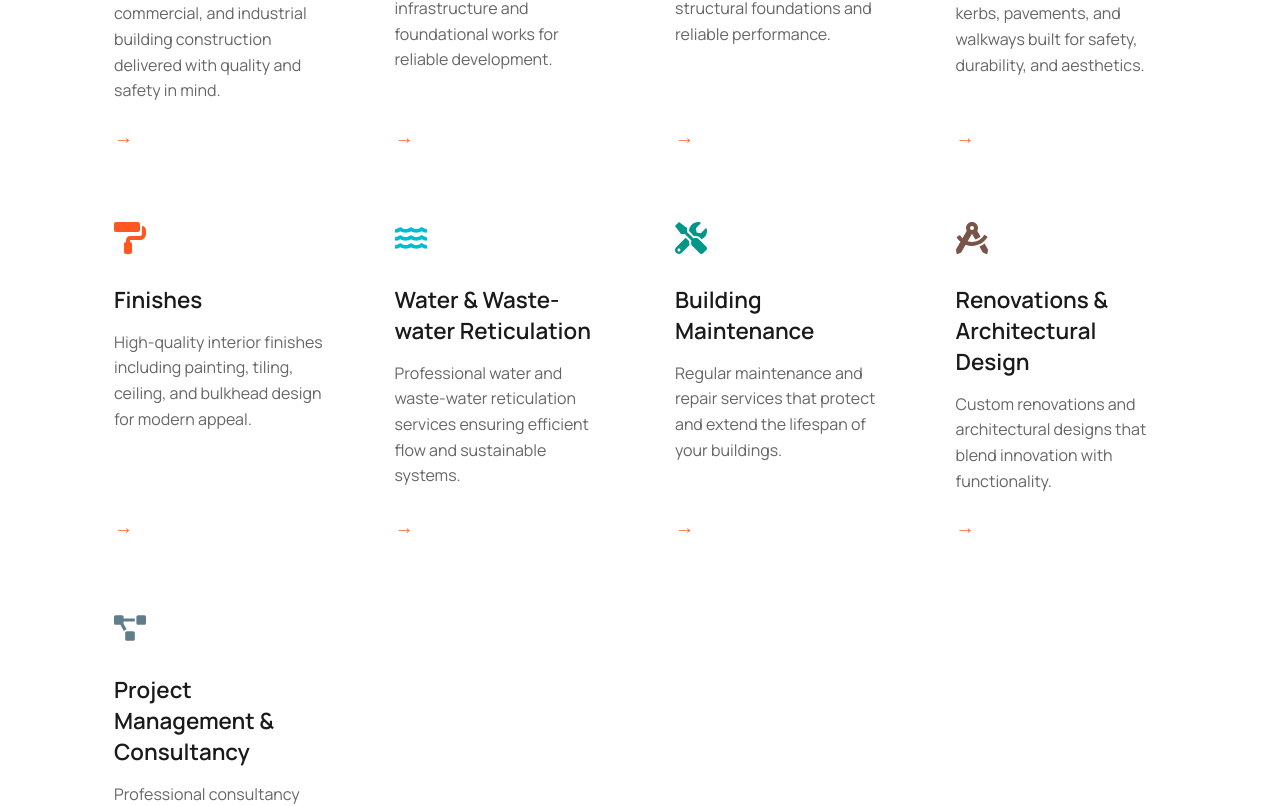
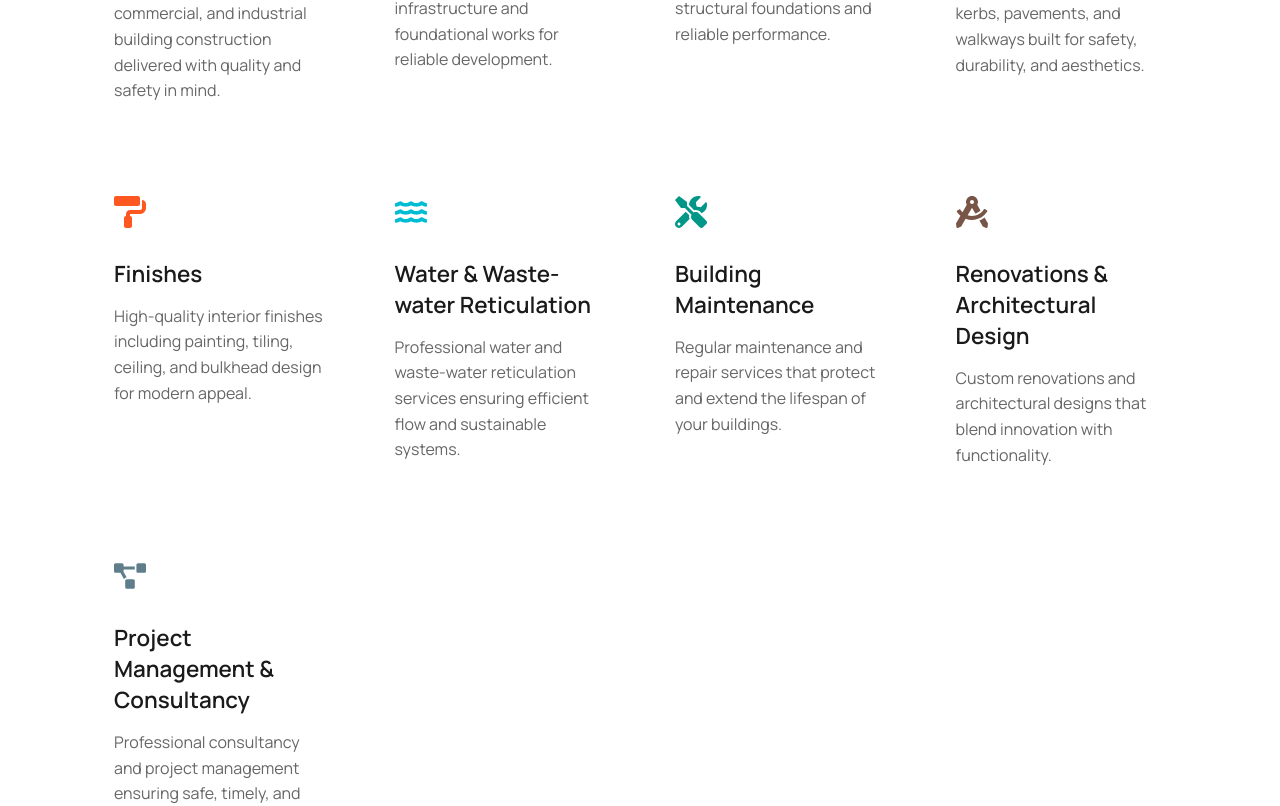
Before and after one commit to DaveJuel/peak-ventures, a React (Create React App) app: page / in a window 1280 px wide. Shown: the part 1859-2665 px from the top of the page. Built offline with nearby package versions, Linux system fonts and the light colour scheme.

Commit message:
Removed not leading anywhere navigation

```diff
--- a/src/components/Sections/ServiceFocusAreas.jsx
+++ b/src/components/Sections/ServiceFocusAreas.jsx
@@ -11,10 +11,8 @@ import {
   FaDraftingCompass,
   FaProjectDiagram,
 } from "react-icons/fa";
-import { useNavigate } from "react-router-dom";
 
 export default function ServicesFocusAreas() {
-  const navigate = useNavigate();
 
   const services = [
     {
@@ -106,9 +104,6 @@ export default function ServicesFocusAreas() {
               <IconWrapper color={service.color}>{service.icon}</IconWrapper>
               <ServiceTitle>{service.title}</ServiceTitle>
               <ServiceDescription>{service.description}</ServiceDescription>
-              <LearnMoreLink onClick={() => navigate(service.link)}>
-                <ArrowIcon>→</ArrowIcon>
-              </LearnMoreLink>
             </ServiceCard>
           ))}
         </ServicesGrid>
@@ -200,21 +195,3 @@ const ServiceDescription = styled.p`
   line-height: 1.6;
   margin-bottom: 20px;
 `;
-
-const LearnMoreLink = styled.a`
-  margin-top: auto;
-  cursor: pointer;
-  color: #ff6b35;
-  font-weight: 500;
-  display: flex;
-  align-items: center;
-
-  &:hover {
-    color: #e95420;
-  }
-`;
-
-const ArrowIcon = styled.span`
-  color: #ff6b35;
-  font-size: 1.2rem;
-`;
```
